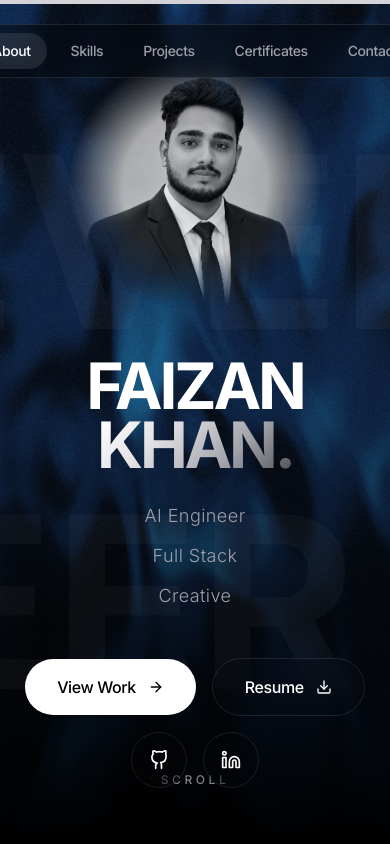
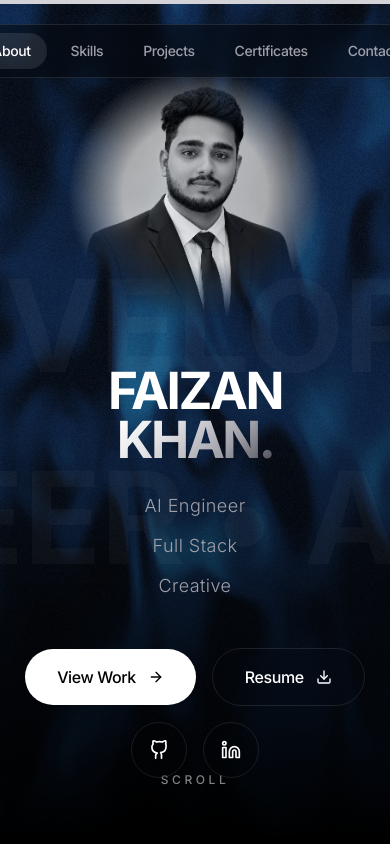
Before and after one commit to FaizanKhan8896/portfolio, a Next.js app: page / in a window 390 px wide. Shown: the top 844 px of the page. Built offline with nearby package versions, Linux system fonts and the light colour scheme.

Commit message:
Fix mobile responsiveness and performance lag

```diff
--- a/src/components/3d/Scene.tsx
+++ b/src/components/3d/Scene.tsx
@@ -10,8 +10,9 @@ export function Scene() {
     <div className="fixed inset-0 z-0 pointer-events-none bg-background">
       <Canvas
         camera={{ position: [0, 0, 1] }} // For screen space shader, distance doesn't matter much but keep it simple
-        gl={{ antialias: true, alpha: false }}
-        dpr={[1, 2]} // limit pixel ratio for performance
+        gl={{ antialias: true, alpha: false, powerPreference: "high-performance" }}
+        dpr={[1, 1]} // strictly limit pixel ratio for background performance
+        performance={{ min: 0.5 }} // drop resolution on frame drops
       >
         <color attach="background" args={['#050505']} />
         <Suspense fallback={null}>
--- a/src/components/sections/Hero.tsx
+++ b/src/components/sections/Hero.tsx
@@ -56,8 +56,8 @@ export function Hero() {
 
       {/* Background Marquee */}
       <div className="absolute inset-0 z-0 flex flex-col justify-center opacity-[0.03]">
-        <Marquee text="CREATIVE DEVELOPER" speed={50} className="text-[15rem] font-heading font-bold" />
-        <Marquee text="AI ENGINEER" speed={40} className="text-[15rem] font-heading font-bold" />
+        <Marquee text="CREATIVE DEVELOPER" speed={50} className="text-[8rem] lg:text-[15rem] font-heading font-bold" />
+        <Marquee text="AI ENGINEER" speed={40} className="text-[8rem] lg:text-[15rem] font-heading font-bold" />
       </div>
 
       <motion.div
@@ -72,7 +72,7 @@ export function Hero() {
               initial="hidden"
               animate="visible"
               variants={titleVariants}
-              className="text-[4rem] sm:text-[6rem] lg:text-[10rem] font-heading font-bold tracking-tighter leading-[0.8] text-white"
+              className="text-[3.2rem] sm:text-[5rem] lg:text-[10rem] font-heading font-bold tracking-tighter leading-[0.8] text-white"
               style={{ transformOrigin: "bottom center" }}
             >
               FAIZAN
@@ -84,7 +84,7 @@ export function Hero() {
               initial="hidden"
               animate="visible"
               variants={titleVariants}
-              className="text-[4rem] sm:text-[6rem] lg:text-[10rem] font-heading font-bold tracking-tighter leading-[0.8] text-metallic"
+              className="text-[3.2rem] sm:text-[5rem] lg:text-[10rem] font-heading font-bold tracking-tighter leading-[0.8] text-metallic"
               style={{ transformOrigin: "bottom center" }}
             >
               KHAN.
--- a/src/components/sections/Projects.tsx
+++ b/src/components/sections/Projects.tsx
@@ -109,7 +109,7 @@ export function Projects() {
           {projects.map((project) => (
             <div
               key={project.id}
-              className="w-[85vw] md:w-[60vw] lg:w-[50vw] shrink-0 flex flex-col gap-8 group"
+              className="w-[90vw] md:w-[60vw] lg:w-[50vw] shrink-0 flex flex-col gap-8 group"
             >
               {/* Image Container */}
               <div className="relative aspect-[16/10] rounded-[2rem] overflow-hidden bg-white/5 border border-white/5">
@@ -136,7 +136,7 @@ export function Projects() {
               {/* Project Details */}
               <div className="flex flex-col gap-4">
                 <div className="flex items-center justify-between">
-                  <h3 className="text-4xl md:text-5xl font-heading font-bold text-white tracking-tight group-hover:text-metallic transition-colors duration-500">{project.title}</h3>
+                  <h3 className="text-3xl md:text-5xl font-heading font-bold text-white tracking-tight group-hover:text-metallic transition-colors duration-500">{project.title}</h3>
                 </div>
 
                 <p className="text-zinc-400 font-light text-lg leading-relaxed mb-4 max-w-xl">
--- a/src/components/ui/CustomCursor.tsx
+++ b/src/components/ui/CustomCursor.tsx
@@ -13,6 +13,11 @@ export function CustomCursor() {
   const cursorYSpring = useSpring(cursorY, springConfig);
 
   useEffect(() => {
+    // Disable on touch devices to save performance
+    if (window.matchMedia('(pointer: coarse)').matches) {
+      return;
+    }
+
     const moveCursor = (e: MouseEvent) => {
       cursorX.set(e.clientX - 16);
       cursorY.set(e.clientY - 16);
```
